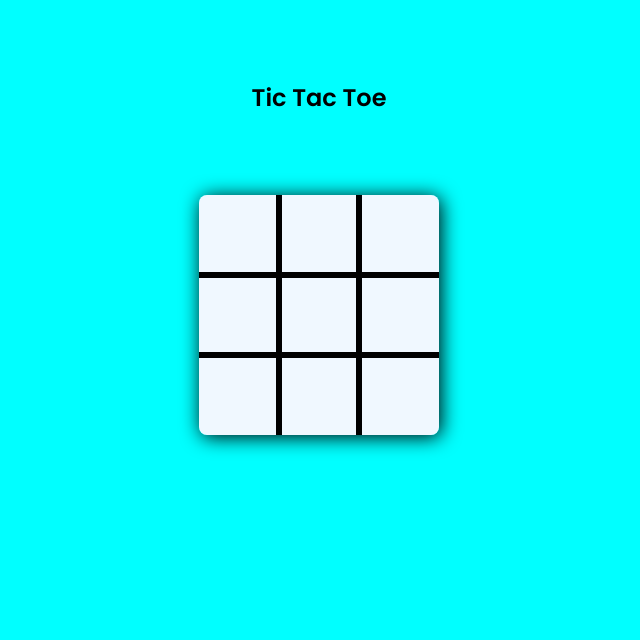
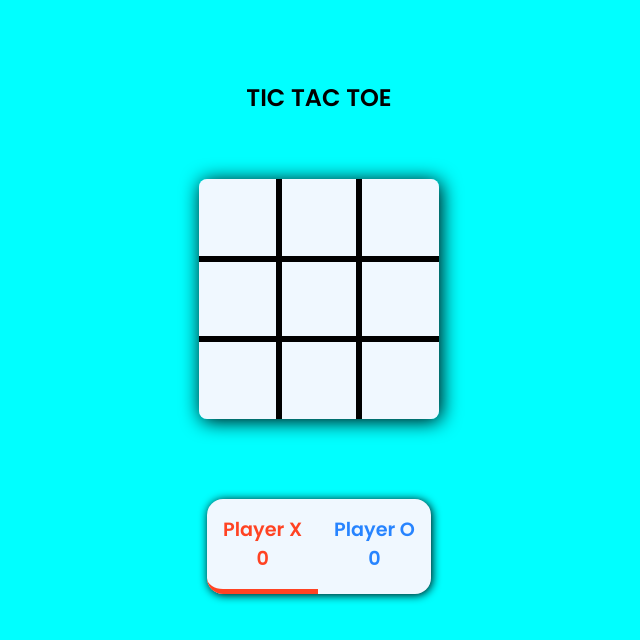
Before and after one commit to Regestrac/Tic-Tac-Toe_Fullstack-app, a React (Create React App) app in the folder Client/: page /offline-game in a window 1280 px wide. Shown: the top 640 px of the page, without its empty margins (321-961 px from the left). Built offline with nearby package versions, Linux system fonts and the light colour scheme.

Commit message:
Added score board

```diff
--- a/Client/src/components/Board.jsx
+++ b/Client/src/components/Board.jsx
@@ -9,7 +9,7 @@ const Board = ({ boxes, onClick }) => {  //props coming from Game.jsx
           {boxes.map((value, index) => {   // Iterating through the 'boxes' prop
             const style = value === "X" ? "box X" : "box O";    //Giving a style depending on the value
             return (
-            <div className={style} value={value} onClick={() => value===null && onClick(index)} key={index}>{value}</div>  //making a div with the value from the 'boxes'
+              <div className={style} value={value} onClick={() => value === null && onClick(index)} key={index}>{value}</div>  //making a div with the value from the 'boxes'
             )
           })}
         </div>
--- a/Client/src/components/Game.css
+++ b/Client/src/components/Game.css
@@ -4,18 +4,5 @@
     justify-content: center;
 }
 h2{
-    margin: 5rem auto;
+    margin: 5rem auto 4rem;
 }
-.box{
-    height: 5rem;
-    width: 5rem;
-    background-color: aliceblue;
-    border: 3px solid black;
-    box-sizing: border-box;
-    display: flex;
-    align-items: center;
-    justify-content: center;
-    font-family: 'Fredoka', sans-serif;
-    font-size: 3.5rem;
-    font-weight: 700;
-}
--- a/Client/src/components/Game.jsx
+++ b/Client/src/components/Game.jsx
@@ -1,6 +1,7 @@
 import React, { useState } from 'react'
 import './Game.css'
 import Board from './Board'
+import ScoreBoard from './ScoreBoard'
 
 const Game = () => {
   const winConditions = [
@@ -9,7 +10,7 @@ const Game = () => {
 
   const [boxes, setBoxes] = useState(Array(9).fill(null));   //setting box values as null at begining
   const [playerX, setPlayerX] = useState(true)               //setting playerX status as true at begining
-  const [scores, setScores] = useState({Xscore:0, Oscore:0})
+  const [scores, setScores] = useState({scoreX:0, scoreO:0})
 
   const handleBoxClick = (boxIndex) =>{                      //This gets the index of clicked box from Board.jsx
     const updatedBox = boxes.map((value, index)=>{     //Iterating through each box to check the value and index
@@ -22,16 +23,16 @@ const Game = () => {
     const winner = checkWinner(updatedBox)
     if(winner){
       if(winner === "O"){
-        let {Oscore} = scores;
-        Oscore += 1;
-        setScores({...scores,Oscore});
+        let {scoreO} = scores;
+        scoreO += 1;
+        setScores({...scores,scoreO});
       }else{
-        let {Xscore} = scores;
-        Xscore += 1;
-        setScores({...scores,Xscore});
+        let {scoreX} = scores;
+        scoreX += 1;
+        setScores({...scores,scoreX});
       }
     }
-    console.log(scores);
+
     setBoxes(updatedBox);        //updating box value on each click
     setPlayerX(!playerX);        //updating playerX status on each click
   }
@@ -47,8 +48,10 @@ const Game = () => {
 
   return (
     <div className='game'>
-        <h2>Tic Tac Toe</h2>
+        <h2>TIC TAC TOE</h2>
         <Board boxes={boxes} onClick={handleBoxClick} />         {/* Passing the data to Board.jsx */}
+
+        <ScoreBoard scores={scores} playerX={playerX} />
     </div>
   )
 }
--- a/Client/src/components/Home.css
+++ b/Client/src/components/Home.css
@@ -5,7 +5,7 @@
     align-items: center;
 }
 .head{
-    margin: 6rem 0 5rem;
+    margin: 2rem auto 4rem;
     display: flex;
     flex-direction: column;
     align-items: center;
--- /dev/null
+++ b/Client/src/components/ScoreBoard.css
@@ -0,0 +1,33 @@
+.score-board{
+    margin-top: 5rem;
+    display: flex;
+    justify-content: center;
+    font-family: 'Poppins', sans-serif;
+    font-size: 1.2rem;
+    font-weight: 600;
+}
+.scores{
+    display: flex;
+    background-color: aliceblue;
+    border-radius: 1rem;
+    box-shadow: 1px 1px 10px #000;
+}
+.x-score, .o-score{
+    display: flex;
+    flex-direction: column;
+    align-items: center;
+    padding: 1rem;
+}
+.o-score{
+    color: #2784ff;
+    border-bottom:5px solid #2784ff;
+    border-bottom-right-radius: 1rem;
+}
+.x-score{
+    color: #ff4323;
+    border-bottom :5px solid #ff4323;
+    border-bottom-left-radius: 1rem;
+}
+.inactive{
+    border-bottom: transparent;
+}
--- /dev/null
+++ b/Client/src/components/ScoreBoard.jsx
@@ -0,0 +1,21 @@
+import React from 'react';
+import './ScoreBoard.css'
+
+const ScoreBoard = ({scores, playerX}) => {
+  return (
+    <div className='score-board'>
+        <div className='scores'>
+        <div className={`x-score ${!playerX && "inactive"}`}>
+            <div>Player X</div>
+            <div>{scores.scoreX}</div>
+        </div>
+        <div className={`o-score ${playerX && "inactive"}`}>
+            <div>Player O</div>
+            <div>{scores.scoreO}</div>
+        </div>
+        </div>
+    </div>
+  )
+}
+
+export default ScoreBoard
--- a/Client/src/index.css
+++ b/Client/src/index.css
@@ -1,4 +1,4 @@
-*{
+body{
     margin: 0;
     padding: 0;
     background-color: aqua;
```
Lines whose indentation alone changed are shown as unchanged.
